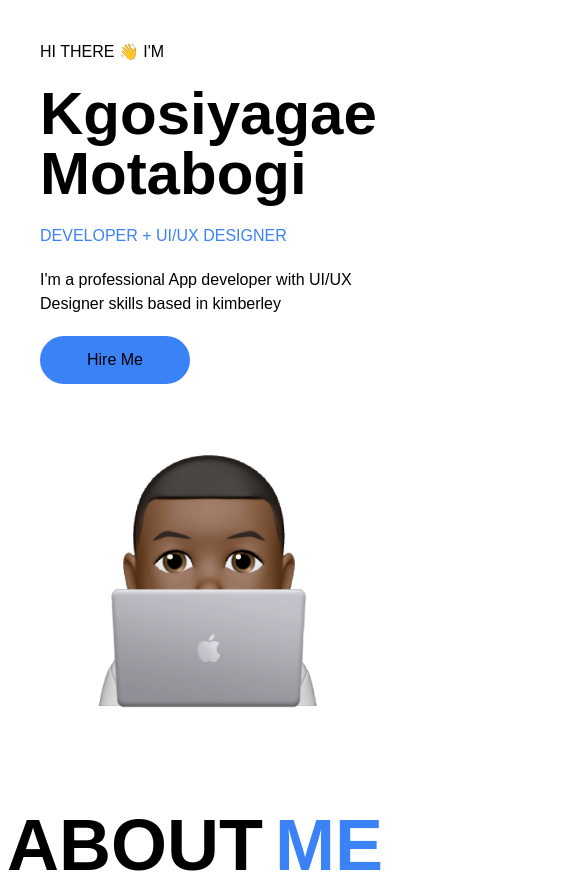
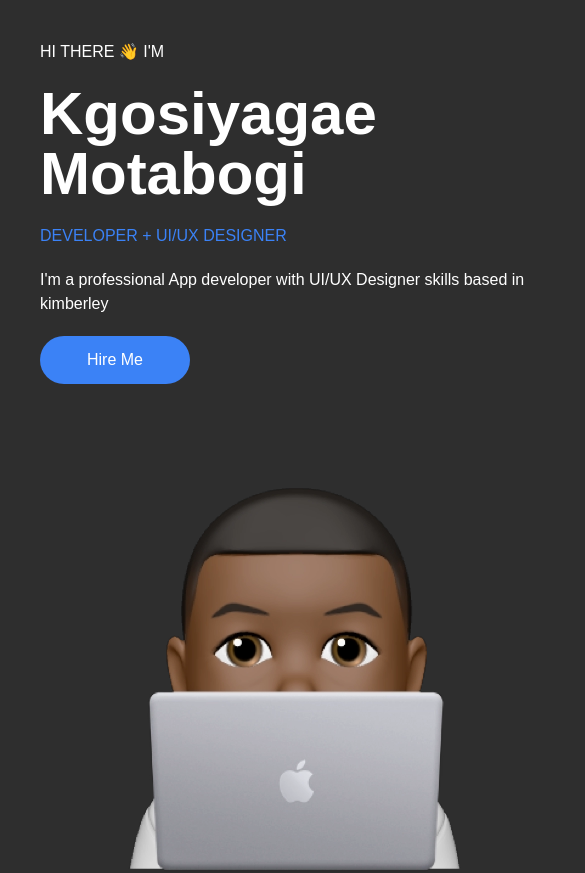
Before and after one commit to KGOSIYAGAE/Web-Profile, a React (Vite) app in the folder frontend/: page / in a window 390 px wide. Shown: the top 873 px of the page, 585 px wide, since content can reach past the window. Built offline with nearby package versions, Linux system fonts and the light colour scheme.

Commit message:
Web responsive fixed

```diff
--- a/frontend/src/Pages/Home/Home.jsx
+++ b/frontend/src/Pages/Home/Home.jsx
@@ -4,15 +4,15 @@ import About from "../../Components/About/About";
 
 function Home() {
   return (
-    <div className="grid gap-2 p-10 md:grid-cols-2">
-      <div className="flex  justify-center flex-col gap-5">
+    <div className="grid gap-2 items-center p-10 md:grid-cols-2">
+      <div className="flex flex-col gap-5">
         <h4>HI THERE 👋 I'M</h4>
         <h1 className="text-6xl font-bold">Kgosiyagae Motabogi</h1>
         <h4 className="text-blue-500">DEVELOPER + UI/UX DESIGNER</h4>
         <p>I'm a professional App developer with UI/UX Designer skills based in kimberley</p>
         <button className="w-[150px] bg-blue-500 p-3 rounded-3xl hover:bg-blue-600">Hire Me</button>
       </div>
-      <div className="flex items-center justify-center">
+      <div className="flex">
         <img src="/sticker-laptop.webp" alt="kgosi's picture" />
       </div>
     </div>
--- a/frontend/src/index.css
+++ b/frontend/src/index.css
@@ -7,9 +7,11 @@
   body {
     margin: 0;
     font-family: "Poppins", sans-serif;
-    color: black;
-    background-color: white;
+    color: white;
+    background-color: #2e2e2e;
     overflow-x: hidden;
+    display: flex;
+    align-items: center;
   }
 }
 /*
```
